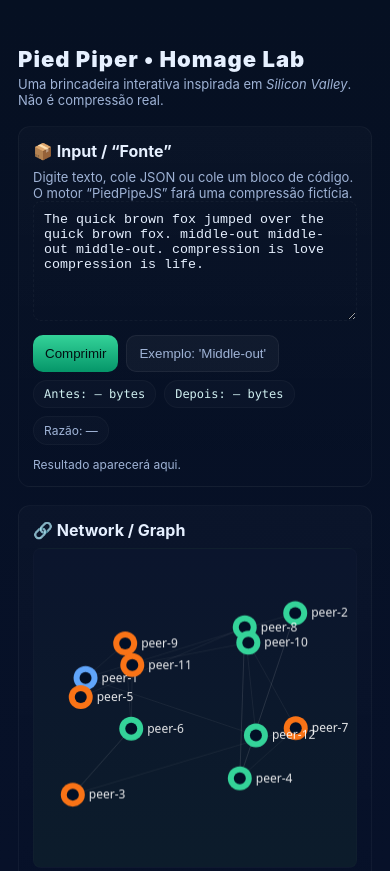
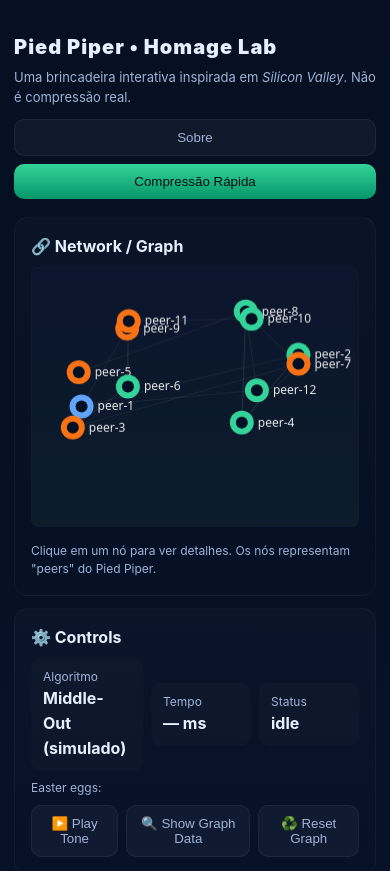
Before and after one commit to SunSh1x03/piedpiper, a plain HTML site: page index.html in a window 390 px wide. Shown: the top 871 px of the page. Drawn offline with Linux system fonts and the light colour scheme.

Commit message:
Improve responsive layout for Pied Piper page

```diff
--- a/index.html
+++ b/index.html
@@ -10,20 +10,20 @@
     --glass: rgba(255,255,255,0.04);
   }
   *{box-sizing:border-box}
-  body{margin:0;background:linear-gradient(180deg,#061022 0%,#071129 60%);font-family:Inter,system-ui,-apple-system,Segoe UI,Roboto,"Helvetica Neue",Arial;color:#e6f0ff}
+  body{margin:0;background:linear-gradient(180deg,#061022 0%,#071129 60%);font-family:Inter,system-ui,-apple-system,Segoe UI,Roboto,"Helvetica Neue",Arial;color:#e6f0ff;line-height:1.55}
   .wrap{max-width:1100px;margin:28px auto;padding:18px}
-  header{display:flex;align-items:center;gap:18px}
+  header{display:flex;align-items:center;gap:18px;flex-wrap:wrap}
   .logo{display:flex;flex-direction:column}
   .brand{font-weight:900;font-size:22px;letter-spacing:1px}
   .sub{color:var(--muted);font-size:13px;margin-top:4px}
   .top-actions{margin-left:auto;display:flex;gap:10px;align-items:center}
   .btn{background:var(--glass);border:1px solid rgba(255,255,255,0.06);padding:10px 12px;border-radius:10px;color:var(--muted);cursor:pointer}
   .btn.primary{background:linear-gradient(180deg,var(--accent),#059669);color:#021012;border:0}
-  main{display:grid;grid-template-columns:1fr 420px;gap:18px;margin-top:18px}
-  .card{background:linear-gradient(180deg,rgba(255,255,255,0.02),transparent);border:1px solid rgba(255,255,255,0.04);padding:14px;border-radius:12px;min-height:160px}
+  main{display:grid;grid-template-columns:minmax(0,1fr) 420px;gap:18px;margin-top:18px}
+  .card{background:linear-gradient(180deg,rgba(255,255,255,0.02),transparent);border:1px solid rgba(255,255,255,0.04);padding:18px;border-radius:14px;min-height:160px}
   h2{margin:0 0 8px;font-size:16px}
   .muted{color:var(--muted);font-size:13px}
-  textarea{width:100%;min-height:120px;background:transparent;border:1px dashed rgba(255,255,255,0.04);padding:10px;border-radius:8px;color:inherit;resize:vertical}
+  textarea{width:100%;min-height:150px;background:rgba(7,17,41,0.45);border:1px solid rgba(255,255,255,0.05);padding:12px;border-radius:12px;color:inherit;resize:vertical;box-shadow:inset 0 0 0 1px rgba(255,255,255,0.02)}
   .row{display:flex;gap:8px;align-items:center}
   .kpi{display:flex;flex-direction:column;padding:10px 12px;border-radius:10px;background:rgba(255,255,255,0.02);min-width:100px}
   #graphCanvas{width:100%;height:320px;background:linear-gradient(180deg,#071129,#081827);border-radius:8px;border:1px solid rgba(255,255,255,0.03)}
@@ -35,9 +35,28 @@
   .glow{box-shadow:0 8px 30px rgba(52,211,153,0.08)}
   .ticker{font-family:ui-monospace, SFMono-Regular, Menlo, Monaco, Consolas, monospace;color:#cfeff0}
   .center{display:flex;align-items:center;justify-content:center}
-  @media(max-width:960px){
-    main{grid-template-columns:1fr}
-    .top-actions{display:none}
+  @media(max-width:1040px){
+    .wrap{margin:18px auto;padding:16px}
+    main{grid-template-columns:1fr;gap:14px}
+    aside{order:-1}
+  }
+  @media(max-width:720px){
+    header{gap:12px}
+    .brand{font-size:20px}
+    .top-actions{width:100%;margin-left:0;justify-content:stretch}
+    .top-actions .btn{flex:1}
+    .card{padding:16px}
+    textarea{min-height:180px}
+  }
+  @media(max-width:540px){
+    .wrap{padding:14px}
+    header{flex-direction:column;align-items:flex-start}
+    .top-actions{flex-direction:column;gap:8px}
+    .top-actions .btn{width:100%}
+    .controls{flex-direction:column;align-items:stretch}
+    .controls .btn{width:100%}
+    .pill{width:100%;text-align:center}
+    canvas#graphCanvas{height:260px}
   }
 </style>
 </head>
@@ -193,9 +212,14 @@ function escapeHtml(s){ return s.replace(/&/g,'&amp;').replace(/</g,'&lt;').repl
 const canvas = document.getElementById('graphCanvas');
 const ctx = canvas.getContext('2d');
 let DPR = window.devicePixelRatio || 1;
+function graphHeight(){
+  if(window.innerWidth <= 540) return 260;
+  if(window.innerWidth <= 720) return 300;
+  return 320;
+}
 function resizeCanvas(){
   const w = canvas.clientWidth;
-  const h = 320; // fixed height
+  const h = graphHeight();
   canvas.width = Math.floor(w * DPR);
   canvas.height = Math.floor(h * DPR);
   canvas.style.height = h + 'px';
@@ -212,7 +236,7 @@ function initGraph(n=12){
     nodes.push({
       id:i+1,
       x: rand(60, canvas.clientWidth-60),
-      y: rand(30, 260),
+      y: rand(30, graphHeight()-60),
       vx: (Math.random()-0.5)*1.2,
       vy: (Math.random()-0.5)*1.2,
       label: `peer-${i+1}`,
@@ -233,8 +257,9 @@ initGraph(12);
 function drawGraph(){
   ctx.clearRect(0,0,canvas.width,canvas.height);
   // background
+  const h = graphHeight();
   ctx.fillStyle = 'rgba(255,255,255,0.02)';
-  ctx.fillRect(0,0,canvas.clientWidth,320);
+  ctx.fillRect(0,0,canvas.clientWidth,h);
   // edges
   ctx.lineWidth = 1;
   ctx.strokeStyle = 'rgba(255,255,255,0.06)';
@@ -265,7 +290,8 @@ function step(){
   nodes.forEach(n=>{
     n.x += n.vx; n.y += n.vy;
     if(n.x<30 || n.x>canvas.clientWidth-30) n.vx *= -1;
-    if(n.y<30 || n.y>260) n.vy *= -1;
+    const limit = graphHeight() - 60;
+    if(n.y<30 || n.y>limit) n.vy *= -1;
   });
   drawGraph();
   requestAnimationFrame(step);
```
